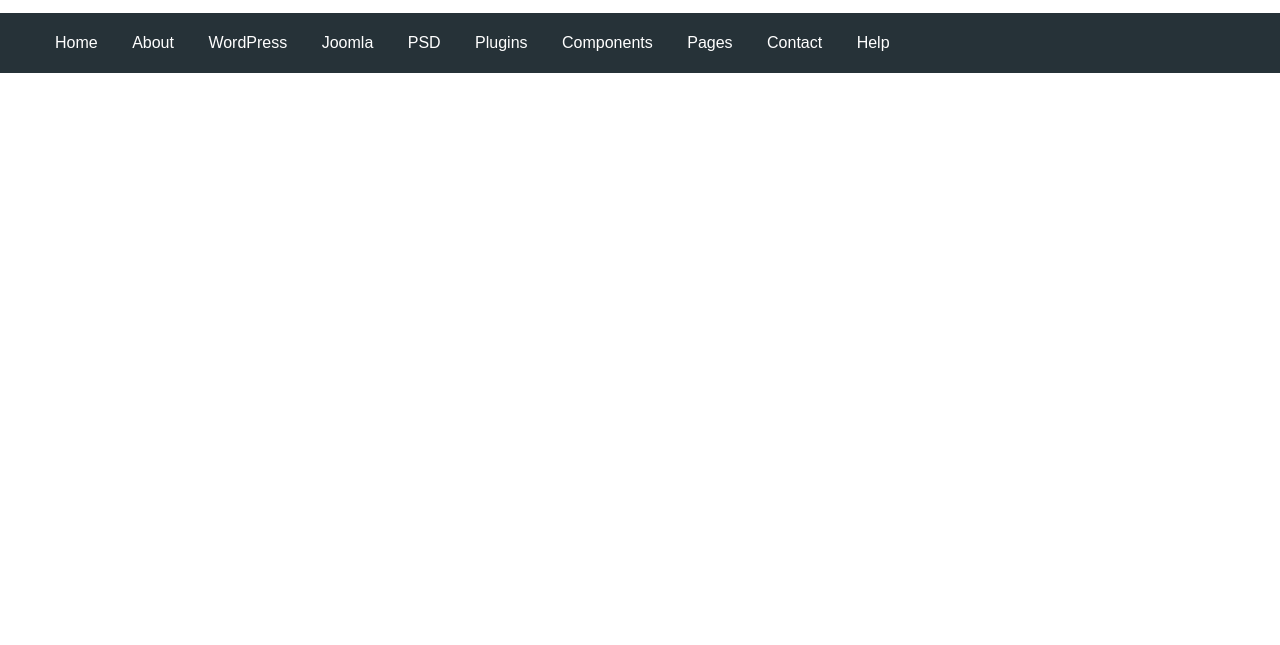
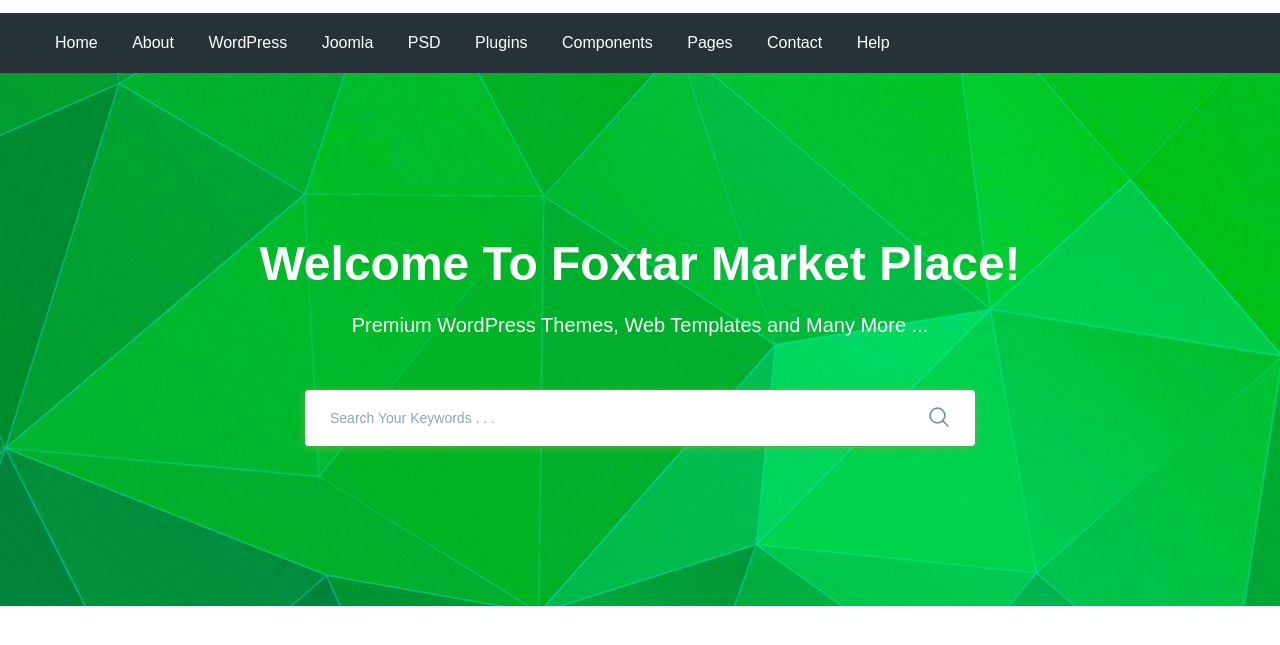
Before and after one commit to Zusyani486/moderno, a website: page app/index.html in a window 1280 px wide. Shown: the part 77-722 px from the top of the page. Drawn offline with nearby package versions, Linux system fonts and the light colour scheme; files that its build step writes are made by us from their sources.

Commit message:
added search section

```diff
--- a/app/index.html
+++ b/app/index.html
@@ -106,10 +106,28 @@
                 </nav>
             </div>
         </div>
+    </header>
 
-
-
-    </header>
+    <section class="search" style="background-image: url(images/search-bg.jpg);">
+        <div class="container">
+            <div class="search__inner">
+                <div class="search__inner-title">
+                    Welcome To Foxtar Market Place!
+                </div>
+                <div class="search__inner-text">
+                    Premium WordPress Themes, Web Templates and Many More ...
+                </div>
+                <div class="search__inner-form">
+                    <form>
+                        <input type="text" placeholder="Search Your Keywords . . ." required>
+                        <button type="submit">
+                            <img src="images/icons/search.png" alt="">
+                        </button>
+                    </form>
+                </div>
+            </div>
+        </div>
+    </section>
 
 
 
--- a/app/scss/style.scss
+++ b/app/scss/style.scss
@@ -57,3 +57,56 @@
         font-style: 14px;
     }
 }
+
+.search{
+    background-repeat: no-repeat;
+    background-size: cover;
+    background-position: center;
+    min-height: 533px;
+}
+
+.search__inner{
+    padding: 155px 0 100px;
+    color: #fff;
+    text-align: center;
+    &-title{
+        margin-bottom: 10px;
+        font-size: 48px;
+        font-weight: 700;
+        line-height: 72px;
+    }
+    &-text{
+        margin-bottom: 50px;
+        font-size: 20px;
+        font-weight: 500;
+        line-height: 30px;
+    }
+    &-form{
+        max-width: 670px;
+        margin: 0 auto;
+        position: relative;
+        input{
+            display: block;
+            width: 100%;
+            box-shadow: 0px 1px 10px 0px rgba(124, 178, 64, 0.75);
+            border-radius: 4px;
+            height: 56px;
+            border: none;
+            font-size: 14px;
+            font-weight: 500;
+            padding-left: 25px;
+            padding-right: 60px;
+            &::placeholder{
+                color: #90a4ae;
+                font-weight: 500;
+            }
+        }
+        button{
+            position: absolute;
+            border: none;
+            background-color: transparent;
+            right: 20px;
+            top: 16px;
+        }
+    }
+}
```
Also changed, not shown: app/images/icons/search.png (added), app/images/icons/search.svg (added), app/images/search-bg.jpg (added).
